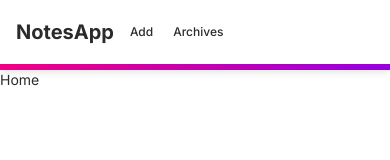
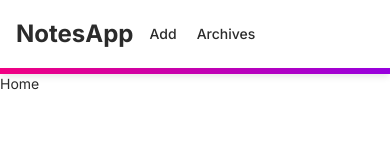
Before and after one commit to mirzaq19/notes-dcd, a React (Vite) app: page / in a window 390 px wide. Shown: the top 160 px of the page. Built offline with nearby package versions, Linux system fonts and the light colour scheme.

Commit message:
fix: font size in navbar

```diff
--- a/src/components/layout/Navbar.jsx
+++ b/src/components/layout/Navbar.jsx
@@ -15,10 +15,10 @@ const Navbar = ({ className, ...rest }) => {
     >
       <Container className="flex justify-between">
         <nav className="flex justify-between items-center gap-2 py-4 lg:gap-4">
-          <h1 className="text-xl md:text-2xl lg:text-3xl">
+          <h1>
             <UnstyledLink href="/">NotesApp</UnstyledLink>
           </h1>
-          <ul className="flex gap-1 text-xs font-medium md:text-base">
+          <ul className="flex gap-1 text-sm font-medium md:text-base">
             <li className="transition duration-300 ease-in-out rounded-md hover:bg-secondary/40">
               <UnstyledLink className="inline-block p-2" href="/add">
                 Add
```
